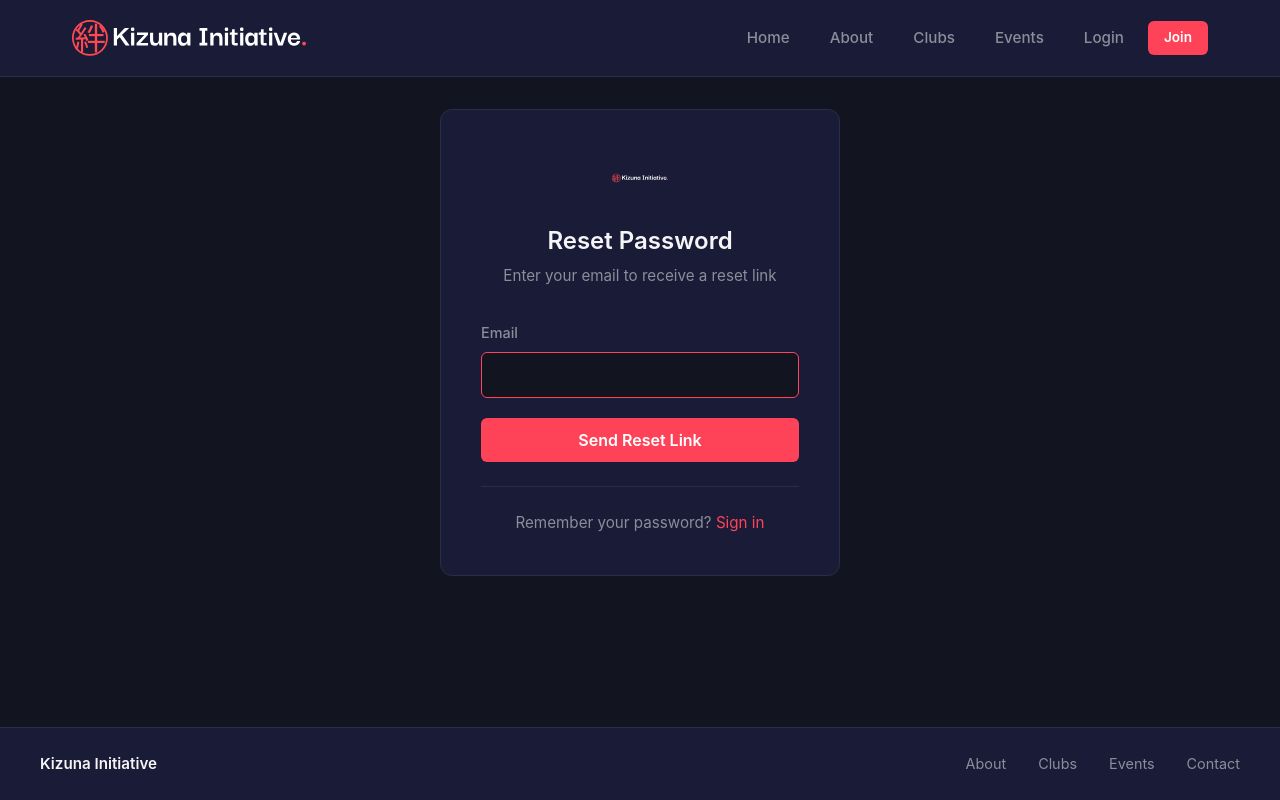
After one commit to nitrimandylis/kizuna, a Flask app: page /auth/forgot-password in a window 1280 px wide. The commit adds this page. Run offline with Flask 3, Linux system fonts and the light colour scheme; some libraries are stand-ins or nearby versions.

Commit message:
Add password reset functionality
- Add PasswordResetToken model for secure token storage
- Create forgot_password route and template
- Create reset_password route and template
- Update login page with forgot password link
- Add form validation to registration
- Tokens expire after 1 hour and are single-use

```diff
--- a/routes/auth.py
+++ b/routes/auth.py
@@ -1,6 +1,9 @@
 from flask import Blueprint, render_template, request, redirect, url_for, flash
 from flask_login import login_user, logout_user, login_required, current_user
-from models import db, User
+from models import db, User, PasswordResetToken
+from datetime import datetime, timedelta
+import secrets
+import os
 
 auth_bp = Blueprint('auth', __name__, url_prefix='/auth')
 
@@ -10,27 +13,37 @@ def register():
         return redirect(url_for('main.index'))
 
     if request.method == 'POST':
-        username = request.form.get('username')
-        email = request.form.get('email')
-        password = request.form.get('password')
-        confirm_password = request.form.get('confirm_password')
+        username = request.form.get('username', '').strip()
+        email = request.form.get('email', '').strip().lower()
+        password = request.form.get('password', '')
+        confirm_password = request.form.get('confirm_password', '')
 
-        if not all([username, email, password, confirm_password]):
-            flash('All fields are required', 'error')
-            return redirect(url_for('auth.register'))
+        # Validation
+        errors = []
+        if not username or len(username) < 3:
+            errors.append('Username must be at least 3 characters')
+        if not email or '@' not in email:
+            errors.append('Please enter a valid email address')
+        if not password or len(password) < 6:
+            errors.append('Password must be at least 6 characters')
+        if password != confirm_password:
+            errors.append('Passwords do not match')
 
-        if password != confirm_password:
-            flash('Passwords do not match', 'error')
-            return redirect(url_for('auth.register'))
+        if errors:
+            for error in errors:
+                flash(error, 'error')
+            return render_template('auth/register.html')
 
+        # Check existing
         if User.query.filter_by(username=username).first():
             flash('Username already taken', 'error')
-            return redirect(url_for('auth.register'))
+            return render_template('auth/register.html')
 
         if User.query.filter_by(email=email).first():
             flash('Email already registered', 'error')
-            return redirect(url_for('auth.register'))
+            return render_template('auth/register.html')
 
+        # Create user
         user = User(username=username, email=email)
         user.set_password(password)
         db.session.add(user)
@@ -47,12 +60,20 @@ def login():
         return redirect(url_for('main.index'))
 
     if request.method == 'POST':
-        username = request.form.get('username')
-        password = request.form.get('password')
-        user = User.query.filter_by(username=username).first()
+        username = request.form.get('username', '').strip()
+        password = request.form.get('password', '')
+        remember = request.form.get('remember') == 'on'
+
+        if not username or not password:
+            flash('Please fill in all fields', 'error')
+            return render_template('auth/login.html')
+
+        user = User.query.filter(
+            (User.username == username) | (User.email == username.lower())
+        ).first()
 
         if user and user.check_password(password):
-            login_user(user, remember=request.form.get('remember'))
+            login_user(user, remember=remember)
             next_page = request.args.get('next')
             if next_page and next_page.startswith('/'):
                 return redirect(next_page)
@@ -68,3 +89,76 @@ def logout():
     logout_user()
     flash('You have been logged out.', 'success')
     return redirect(url_for('main.index'))
+
+@auth_bp.route('/forgot-password', methods=['GET', 'POST'])
+def forgot_password():
+    if current_user.is_authenticated:
+        return redirect(url_for('main.index'))
+
+    if request.method == 'POST':
+        email = request.form.get('email', '').strip().lower()
+
+        if not email:
+            flash('Please enter your email address', 'error')
+            return render_template('auth/forgot_password.html')
+
+        user = User.query.filter_by(email=email).first()
+
+        if user:
+            # Invalidate old tokens
+            PasswordResetToken.query.filter_by(user_id=user.id, used=False).update({'used': True})
+
+            # Create new token
+            token = secrets.token_urlsafe(32)
+            reset_token = PasswordResetToken(
+                user_id=user.id,
+                token=token,
+                expires_at=datetime.utcnow() + timedelta(hours=1)
+            )
+            db.session.add(reset_token)
+            db.session.commit()
+
+            # In production, send email here
+            # For now, show the reset link (REMOVE IN PRODUCTION)
+            reset_url = url_for('auth.reset_password', token=token, _external=True)
+            flash(f'Password reset link (would be emailed): {reset_url}', 'info')
+        else:
+            # Don't reveal if email exists
+            flash('If that email is registered, a reset link has been sent.', 'info')
+
+        return redirect(url_for('auth.login'))
+
+    return render_template('auth/forgot_password.html')
+
+@auth_bp.route('/reset-password/<token>', methods=['GET', 'POST'])
+def reset_password(token):
+    if current_user.is_authenticated:
+        return redirect(url_for('main.index'))
+
+    reset_token = PasswordResetToken.query.filter_by(token=token).first()
+
+    if not reset_token or not reset_token.is_valid():
+        flash('Invalid or expired reset link', 'error')
+        return redirect(url_for('auth.forgot_password'))
+
+    if request.method == 'POST':
+        password = request.form.get('password', '')
+        confirm_password = request.form.get('confirm_password', '')
+
+        if not password or len(password) < 6:
+            flash('Password must be at least 6 characters', 'error')
+            return render_template('auth/reset_password.html', token=token)
+
+        if password != confirm_password:
+            flash('Passwords do not match', 'error')
+            return render_template('auth/reset_password.html', token=token)
+
+        # Update password
+        reset_token.user.set_password(password)
+        reset_token.used = True
+        db.session.commit()
+
+        flash('Password updated successfully! You can now log in.', 'success')
+        return redirect(url_for('auth.login'))
+
+    return render_template('auth/reset_password.html', token=token)
--- /dev/null
+++ b/templates/auth/forgot_password.html
@@ -0,0 +1,31 @@
+{% extends "base.html" %}
+
+{% block title %}Forgot Password - Kizuna{% endblock %}
+
+{% block content %}
+<div class="auth-page">
+    <div class="auth-container">
+        <div class="auth-card">
+            <div class="auth-header">
+                <img src="{{ url_for('static', filename='images/kizuna-logo.svg') }}" alt="Kizuna" class="auth-logo">
+                <h1>Reset Password</h1>
+                <p>Enter your email to receive a reset link</p>
+            </div>
+
+            <form method="POST">
+                <input type="hidden" name="csrf_token" value="{{ csrf_token() }}">
+                <div class="form-group">
+                    <label class="form-label" for="email">Email</label>
+                    <input type="email" id="email" name="email" class="form-input" required autofocus>
+                </div>
+
+                <button type="submit" class="btn btn-primary btn-full btn-lg">Send Reset Link</button>
+            </form>
+
+            <div class="auth-footer">
+                Remember your password? <a href="{{ url_for('auth.login') }}">Sign in</a>
+            </div>
+        </div>
+    </div>
+</div>
+{% endblock %}
```
Also changed, not shown: models.py (+16 -0 lines), templates/auth/login.html (+7 -4 lines), templates/auth/reset_password.html (added, +36 -0 lines).
